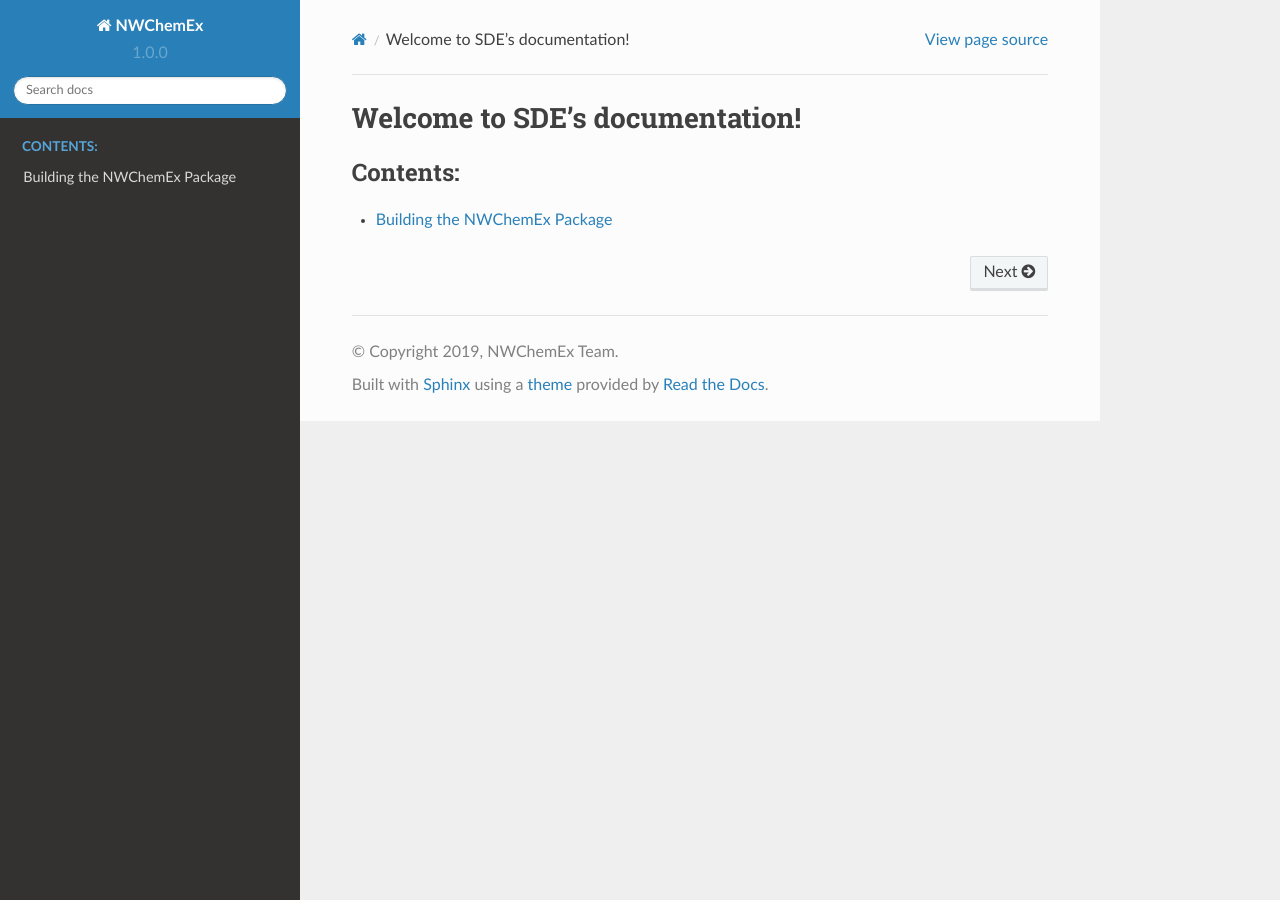
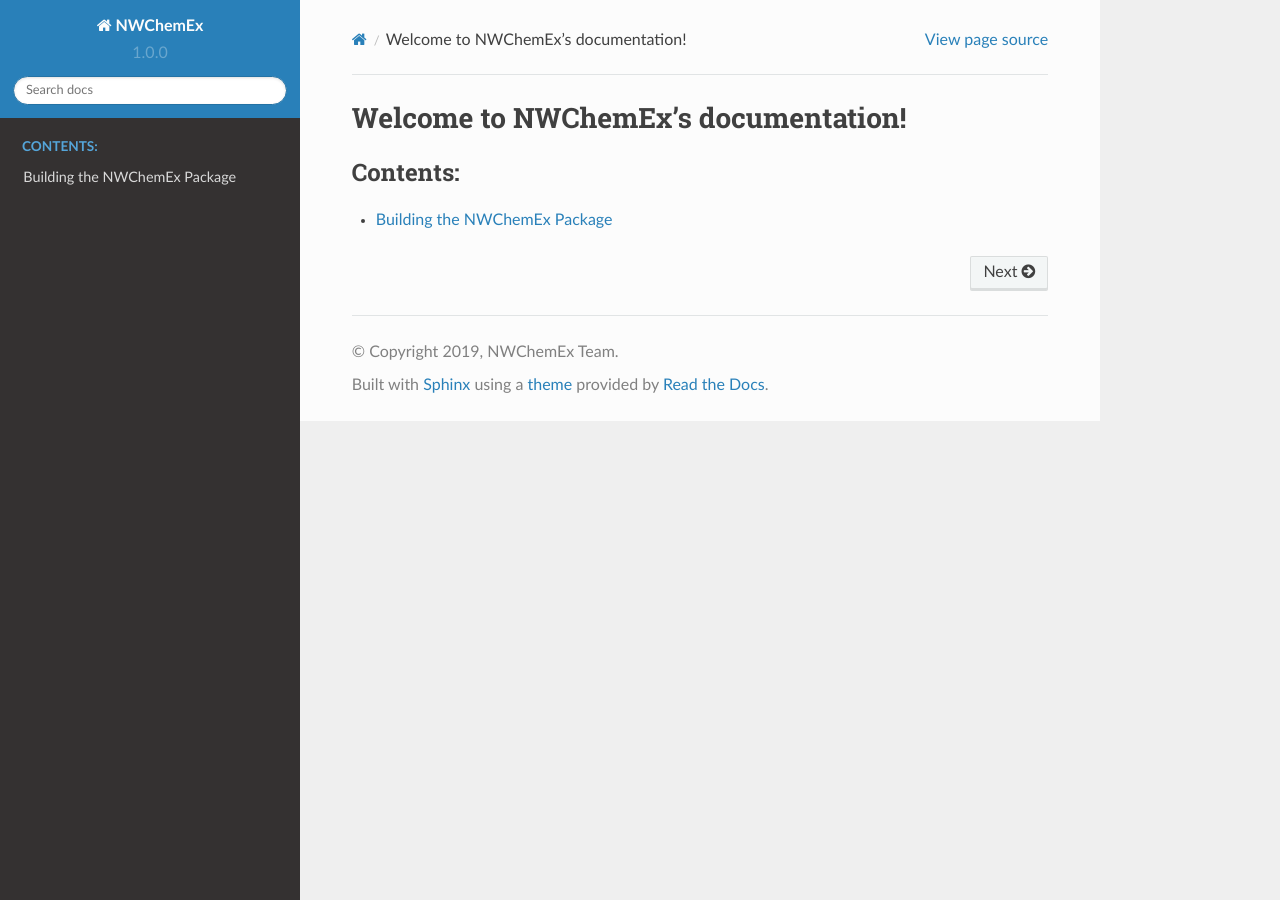
Before and after one commit to NWChemEx/NWChemEx, a Sphinx documentation site: the page built from docs/source/index.rst, in a window 1280 px wide. Built offline with Sphinx 7.4.7 and the Read the Docs theme 2.0.0, drawn with Linux system fonts in a browser that asks for light colours.

Commit message:
HvD: Updating docs for building NWChemEx.

```diff
--- a/docs/source/index.rst
+++ b/docs/source/index.rst
@@ -1,10 +1,10 @@
-.. SDE documentation master file, created by
+.. NWChemEx documentation master file, created by
    sphinx-quickstart on Fri Feb 15 16:25:36 2019.
    You can adapt this file completely to your liking, but it should at least
    contain the root `toctree` directive.
 
-Welcome to SDE's documentation!
-===============================
+Welcome to NWChemEx's documentation!
+====================================
 
 .. toctree::
    :maxdepth: 2
```
Also changed, not shown: docs/source/installation/building.rst (+10 -9 lines), docs/README.md, 1 other file.
